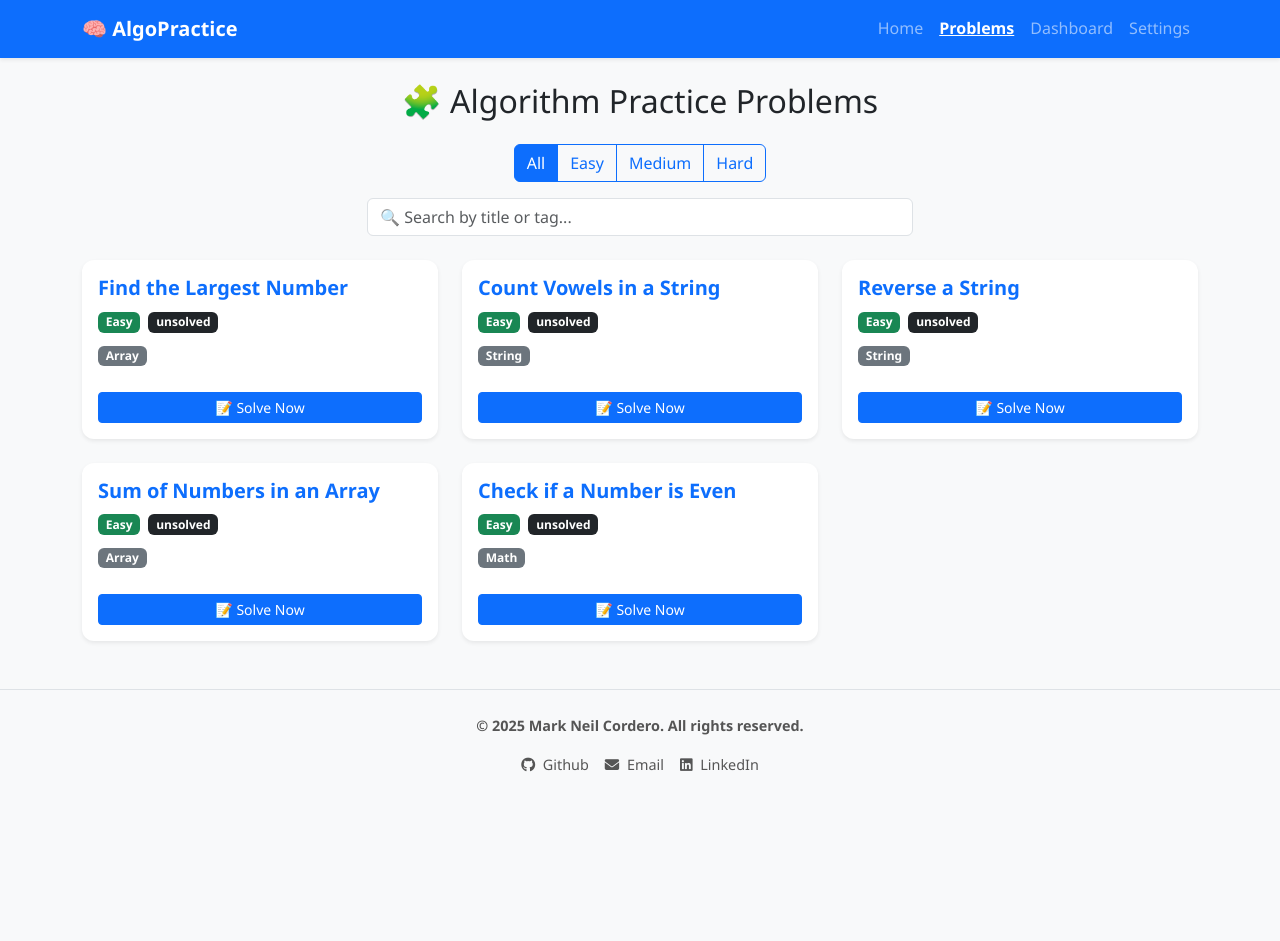
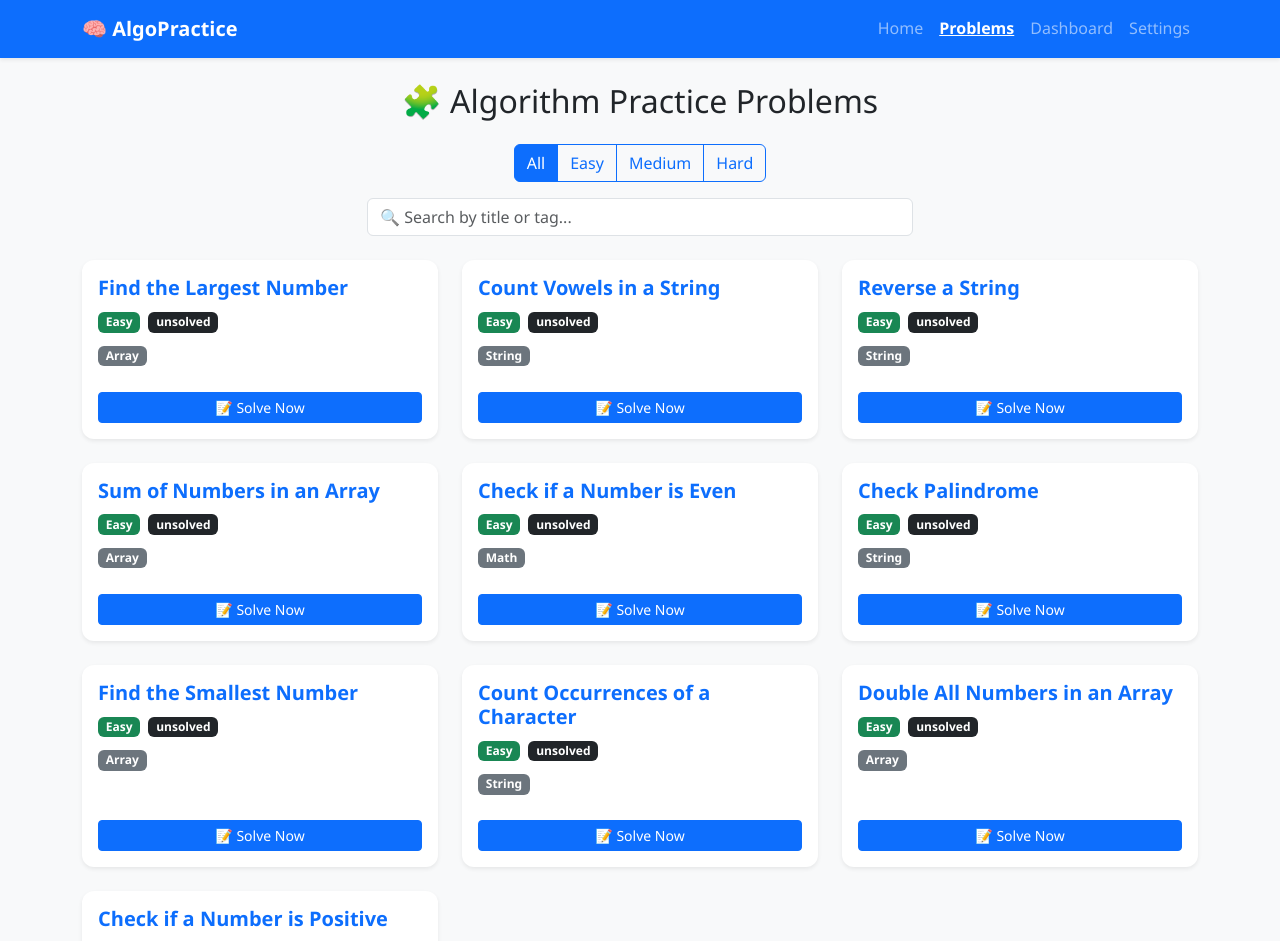
Before and after one commit to markneilcordero/algorithm-practice-app, a React (Vite) app: page /practice in a window 1280 px wide. Shown: the top 941 px of the page. Before the commit the page ends 800 px from the top, so only its background shows below. Built offline with nearby package versions, Linux system fonts and the light colour scheme.

Commit message:
Update problems.js

```diff
--- a/src/data/problems.js
+++ b/src/data/problems.js
@@ -120,4 +120,122 @@ function isEven(number) {
 }
 `.trim()
   }
+  ,
+    {
+    id: 'is-palindrome',
+    title: 'Check Palindrome',
+    description: 'Return true if the given string is a palindrome. A palindrome reads the same forward and backward.',
+    difficulty: 'Easy',
+    tags: ['String'],
+    examples: [
+      { input: '"racecar"', output: 'true' },
+      { input: '"hello"', output: 'false' }
+    ],
+    testCases: [
+      { input: ["racecar"], expected: true },
+      { input: ["hello"], expected: false }
+    ],
+    solution: `
+function isPalindrome(text) {
+  const reversed = text.split('').reverse().join('')
+  return text === reversed
+}
+`.trim()
+  },
+  {
+    id: 'find-smallest-number',
+    title: 'Find the Smallest Number',
+    description: 'Return the smallest number from a given array.',
+    difficulty: 'Easy',
+    tags: ['Array'],
+    examples: [
+      { input: '[8, 3, 5, 1, 9]', output: '1' }
+    ],
+    testCases: [
+      { input: [[8, 3, 5, 1, 9]], expected: 1 },
+      { input: [[10, 10, 10]], expected: 10 }
+    ],
+    solution: `
+function findSmallestNumber(numbers) {
+  let smallest = numbers[0]
+  for (let number of numbers) {
+    if (number < smallest) {
+      smallest = number
+    }
+  }
+  return smallest
+}
+`.trim()
+  },
+  {
+    id: 'count-occurrences',
+    title: 'Count Occurrences of a Character',
+    description: 'Count how many times a specific character appears in a string.',
+    difficulty: 'Easy',
+    tags: ['String'],
+    examples: [
+      { input: '"hello", "l"', output: '2' }
+    ],
+    testCases: [
+      { input: ["hello", "l"], expected: 2 },
+      { input: ["banana", "a"], expected: 3 }
+    ],
+    solution: `
+function countOccurrences(text, char) {
+  let count = 0
+  for (let c of text) {
+    if (c === char) {
+      count++
+    }
+  }
+  return count
+}
+`.trim()
+  },
+  {
+    id: 'double-numbers',
+    title: 'Double All Numbers in an Array',
+    description: 'Return a new array with all numbers doubled.',
+    difficulty: 'Easy',
+    tags: ['Array'],
+    examples: [
+      { input: '[1, 2, 3]', output: '[2, 4, 6]' }
+    ],
+    testCases: [
+      { input: [[1, 2, 3]], expected: [2, 4, 6] },
+      { input: [[5, 0, -2]], expected: [10, 0, -4] }
+    ],
+    solution: `
+function doubleNumbers(numbers) {
+  const result = []
+  for (let number of numbers) {
+    result.push(number * 2)
+  }
+  return result
+}
+`.trim()
+  },
+  {
+    id: 'is-positive',
+    title: 'Check if a Number is Positive',
+    description: 'Return true if the number is greater than zero.',
+    difficulty: 'Easy',
+    tags: ['Math'],
+    examples: [
+      { input: '5', output: 'true' },
+      { input: '0', output: 'false' },
+      { input: '-3', output: 'false' }
+    ],
+    testCases: [
+      { input: [5], expected: true },
+      { input: [0], expected: false },
+      { input: [-3], expected: false }
+    ],
+    solution: `
+function isPositive(number) {
+  return number > 0
+}
+`.trim()
+  }
+
 ];
```
